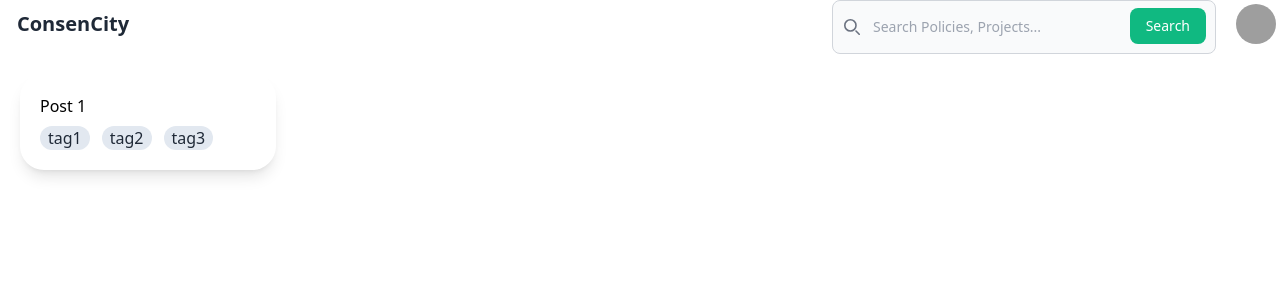
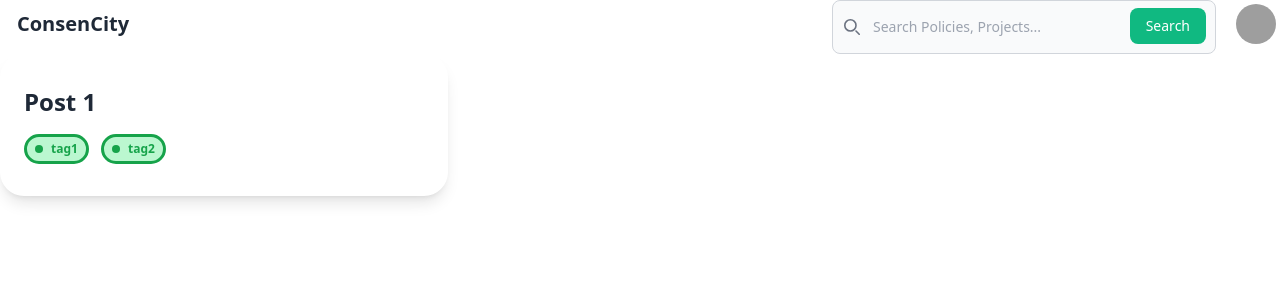
Before and after one commit to JasonMun7/ConsenCity, a Next.js app: page / in a window 1280 px wide. Shown: the top 300 px of the page. Built offline with nearby package versions, Linux system fonts and the light colour scheme; grey boxes are pictures that could not be loaded.

Commit message:
updated sidepost

```diff
--- a/src/components/SidePost.tsx
+++ b/src/components/SidePost.tsx
@@ -1,14 +1,6 @@
 "use client";
 
-import { None } from "framer-motion";
-import { cn } from "../util/cn";
-import React, {
-  createContext,
-  useState,
-  useContext,
-  useRef,
-  useEffect,
-} from "react";
+import Tag from "./tag";
 
 
 
@@ -20,18 +12,37 @@ export const SidePost = ({
   tags: string[]
 }) => {
 
-
+  function labelColor(label: string) {
+    switch (label.toLowerCase()) {
+      case "transportation":
+        return [`flex flex-row text-center items-center whitespace-nowrap gap-2 bg-red-200  border-[3px] border-red-600 px-2 py-1 rounded-3xl font-bold mr-2 text-xs`, `flex w-2 h-2 rounded-full bg-red-600`, `text-red-600 flex`];
+      case "public spaces":
+        return [`flex flex-row text-center items-center whitespace-nowrap gap-2 bg-orange-200  border-[3px] border-orange-600 px-2 py-1 rounded-3xl font-bold mr-2 text-xs`, `flex w-2 h-2 rounded-full bg-orange-600`, `text-orange-600 flex`];
+      case "education":
+        return [`flex flex-row text-center items-center whitespace-nowrap gap-2 bg-yellow-200  border-[3px] border-yellow-600 px-2 py-1 rounded-3xl font-bold mr-2 text-xs`, `flex w-2 h-2 rounded-full bg-yellow-600`, `text-yellow-600 flex`];
+      case "energy":
+        return [`flex flex-row text-center items-center whitespace-nowrap gap-2 bg-cyan-200  border-[3px] border-cyan-600 px-2 py-1 rounded-3xl font-bold mr-2 text-xs`, `flex w-2 h-2 rounded-full bg-cyan-600`, `text-cyan-600 flex`];
+      case "waste management":
+        return [`flex flex-row text-center items-center whitespace-nowrap gap-2 bg-blue-200  border-[3px] border-blue-600 px-2 py-1 rounded-3xl font-bold mr-2 text-xs`, `flex w-2 h-2 rounded-full bg-blue-600`, `text-blue-600 flex`];
+      case "safety":
+        return [`flex flex-row text-center items-center whitespace-nowrap gap-2 bg-indigo-200  border-[3px] border-indigo-600 px-2 py-1 rounded-3xl font-bold mr-2 text-xs`, `flex w-2 h-2 rounded-full bg-indigo-600`, `text-indigo-600 flex`];
+      case "healthcare":
+        return [`flex flex-row text-center items-center whitespace-nowrap gap-2 bg-purple-200  border-[3px] border-purple-600 px-2 py-1 rounded-3xl font-bold mr-2 text-xs`, `flex w-2 h-2 rounded-full bg-purple-600`, `text-purple-600 flex`];
+      default:
+        return [`flex flex-row text-center items-center whitespace-nowrap gap-2 bg-green-200  border-[3px] border-green-600 px-2 py-1 rounded-3xl font-bold mr-2 text-xs`, `flex w-2 h-2 rounded-full bg-green-600`, `text-green-600 flex`];
+    }
+  }
 
 
   return (
     <>
-      <div className="rounded-3xl shadow-lg p-5 m-5 flex flex-col w-[20%] space-y-2">
+      <div className="rounded-3xl shadow-lg flex flex-col justify-center w-[35%] h-[30%] gap-4 px-6 py-8">
 
-        <div className="text text-[#000000]">{name}</div>
+        <div className="text-2xl font-semibold">{name}</div>
 
-        <div className="flex flex-row space-x-3">{
-          tags.map((t, i) => (
-            <div key={i} className="bg-slate-200 px-2 rounded-xl">{t}</div>
+        <div className="flex flex-row gap-1 ">{
+          tags.slice(0,2).map((t, i) => (
+            <div className = ""><Tag key={i} label={t} div1={labelColor(t)[0]} div2={labelColor(t)[1]} div3={labelColor(t)[2]}/></div>
           ))
         }</div>
 
```
